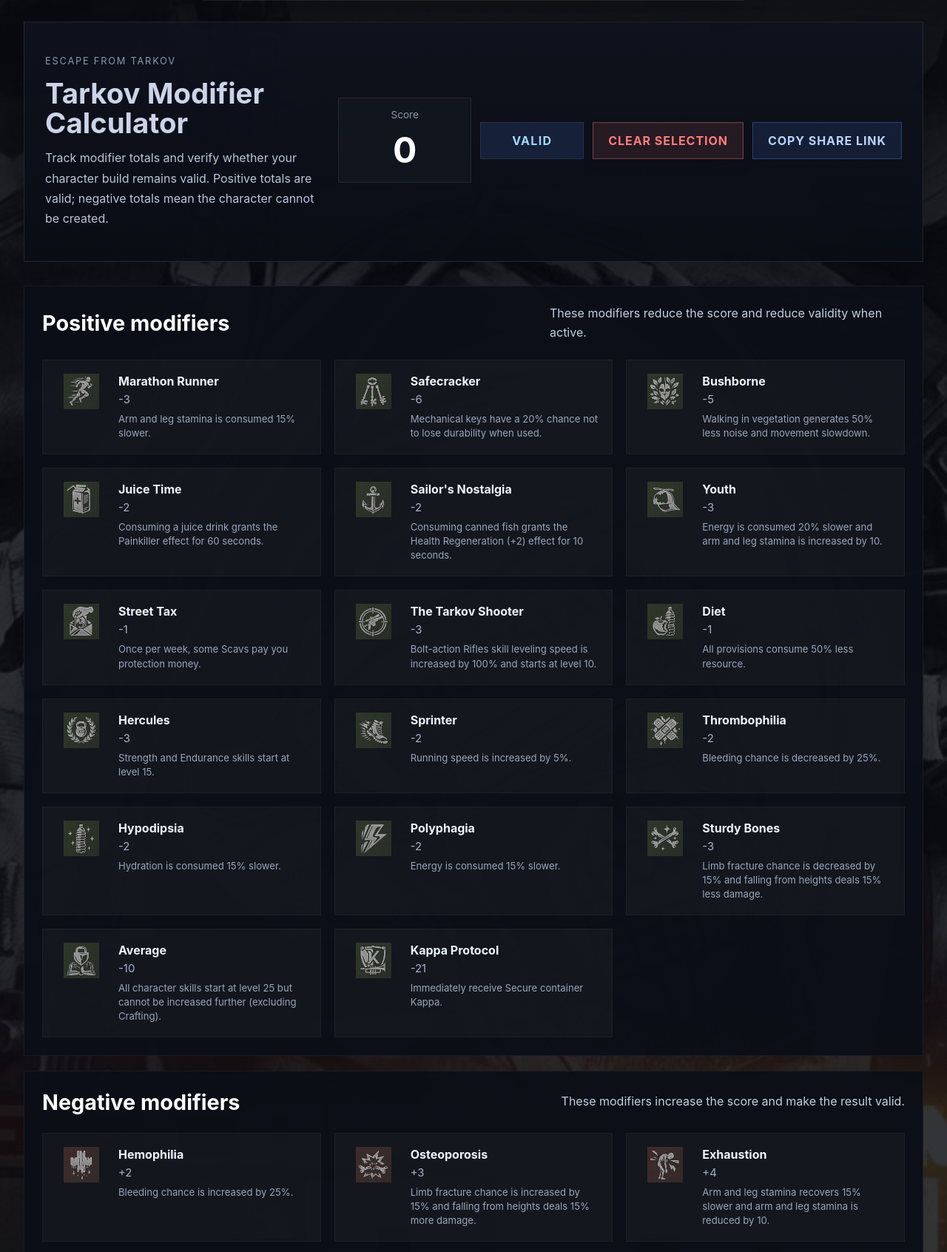
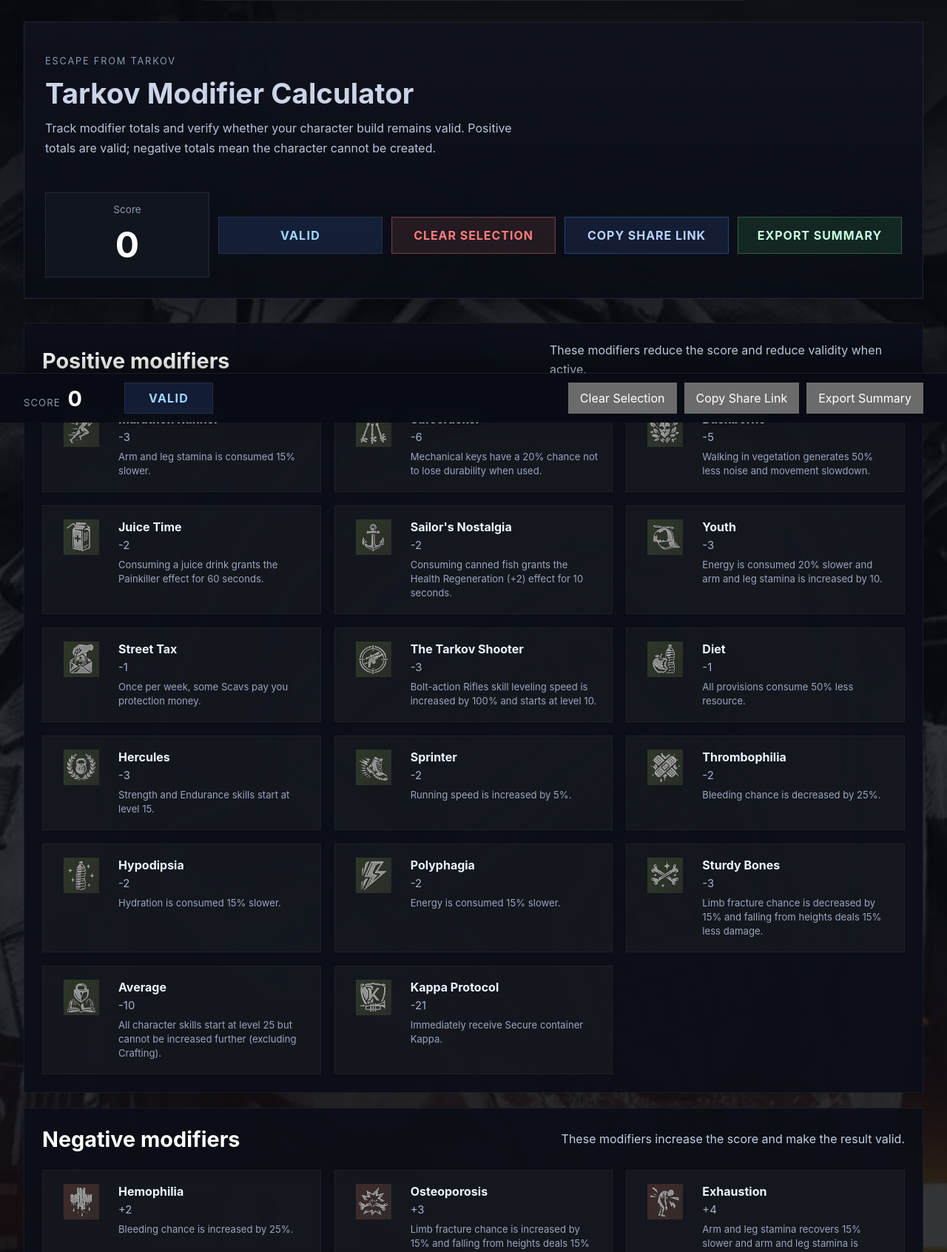
Before and after one commit to badach02/tarkov_modifier_calculator, a FastAPI app: page / in a window 1280 px wide. Shown: the part 229-1921 px from the top of the page at 74% size. Run offline with FastAPI, Linux system fonts and the light colour scheme.

Commit message:
export summary, formatting, bottom bar

```diff
--- a/app.py
+++ b/app.py
@@ -5,7 +5,7 @@
 app = FastAPI()
 app.mount("/static", StaticFiles(directory="static"), name="static")
 templates = Jinja2Templates(directory="templates")
-STATIC_VERSION = "2"
+STATIC_VERSION = "6"
 
 mods = {
     "positive": [
@@ -233,6 +233,14 @@
         context={"mods": mods, "static_version": STATIC_VERSION},
     )
 
+@app.get("/summary")
+def summary(request: Request):
+    return templates.TemplateResponse(
+        request=request,
+        name="summary.html",
+        context={"mods": mods, "static_version": STATIC_VERSION},
+    )
+
 @app.get("/health")
 def health():
     return {"status": "ok", "detail": "application is healthy"}
--- a/static/script.js
+++ b/static/script.js
@@ -76,6 +76,13 @@
 
   statusEl.textContent = valid ? 'VALID' : 'INVALID';
   statusEl.className = `status-pill ${valid ? 'valid' : 'invalid'}`;
+  const bottomScoreEl = document.getElementById('bottom-score');
+  const bottomStatusEl = document.getElementById('bottom-status');
+  if (bottomScoreEl) bottomScoreEl.textContent = total;
+  if (bottomStatusEl) {
+    bottomStatusEl.textContent = valid ? 'VALID' : 'INVALID';
+    bottomStatusEl.className = `status-pill ${valid ? 'valid' : 'invalid'}`;
+  }
   syncModifierStates();
   updateShareUrl();
 }
@@ -87,8 +94,8 @@
   calc();
 }
 
-async function copyShareLink() {
-  const button = document.getElementById('copy-link-btn');
+async function copyShareLink(buttonId = 'copy-link-btn') {
+  const button = document.getElementById(buttonId);
   try {
     await navigator.clipboard.writeText(window.location.href);
     button.textContent = 'Link Copied';
@@ -99,6 +106,22 @@
   }
 }
 
+function exportSummary(buttonId = 'summary-btn') {
+  const button = document.getElementById(buttonId);
+  const selected = document.querySelector('.mod:checked');
+  const score = Number.parseInt(document.getElementById('score').textContent, 10);
+  if (!selected || score < 0) {
+    button.textContent = selected ? 'Build Invalid' : 'Select Modifiers';
+    setTimeout(() => { button.textContent = 'Export Summary'; }, 1600);
+    return;
+  }
+
+  const summaryUrl = new URL('/summary', window.location.origin);
+  const selection = new URL(window.location.href).searchParams.get(SHARE_PARAM);
+  if (selection) summaryUrl.searchParams.set(SHARE_PARAM, selection);
+  window.open(summaryUrl.toString(), '_blank', 'noopener,noreferrer');
+}
+
 restoreFromUrl();
 document.querySelectorAll('.mod').forEach((box) => {
   box.addEventListener('change', calc);
--- a/static/style.css
+++ b/static/style.css
@@ -46,7 +46,7 @@
 .app-shell {
   max-width: 1480px;
   margin: 0 auto;
-  padding: 28px 32px 40px;
+  padding: 28px 32px 150px;
 }
 
 .banner-wrapper {
@@ -68,7 +68,7 @@
 
 .hero-panel {
   display: grid;
-  grid-template-columns: 1fr auto;
+  grid-template-columns: 1fr;
   align-items: center;
   gap: 30px;
   padding: 24px 28px 28px;
@@ -108,10 +108,15 @@
 
 .score-panel {
   display: flex;
+  grid-column: 1 / -1;
   flex-wrap: wrap;
   gap: 12px;
-  justify-content: center;
+  justify-content: stretch;
   align-items: center;
+}
+
+.score-panel > * {
+  flex: 1 1 0;
 }
 
 .score-panel .clear-btn {
@@ -145,6 +150,72 @@
   background: rgba(79, 134, 255, 0.22);
 }
 
+.score-panel .summary-btn {
+  padding: 14px 20px;
+  min-width: 140px;
+  font-weight: 700;
+  text-transform: uppercase;
+  letter-spacing: 0.06em;
+  color: #c8ffe0;
+  background: rgba(74, 211, 122, 0.12);
+  border: 1px solid rgba(74, 211, 122, 0.35);
+}
+
+.score-panel .summary-btn:hover {
+  background: rgba(74, 211, 122, 0.22);
+}
+
+.bottom-status-bar {
+  position: fixed;
+  z-index: 20;
+  right: 0;
+  bottom: 0;
+  left: 0;
+  display: flex;
+  align-items: center;
+  gap: 16px;
+  padding: 12px 32px calc(12px + env(safe-area-inset-bottom));
+  border-top: 1px solid var(--panel-border);
+  background: rgba(9, 12, 20, 0.97);
+  box-shadow: 0 -12px 32px rgba(0, 0, 0, 0.3);
+  backdrop-filter: blur(14px);
+}
+
+.bottom-score {
+  display: flex;
+  align-items: baseline;
+  gap: 10px;
+  min-width: 120px;
+}
+
+.bottom-label {
+  color: var(--text-muted);
+  font-size: 0.82rem;
+  text-transform: uppercase;
+  letter-spacing: 0.08em;
+}
+
+#bottom-score {
+  color: #ffffff;
+  font-size: 1.8rem;
+}
+
+.bottom-status-bar .status-pill {
+  min-width: 120px;
+  padding: 10px 16px;
+}
+
+.bottom-actions {
+  display: flex;
+  flex: 1;
+  justify-content: flex-end;
+  gap: 10px;
+}
+
+.bottom-actions button {
+  padding: 11px 16px;
+}
+
 .score-card,
 .status-pill {
   padding: 14px 20px;
@@ -155,7 +226,7 @@
 }
 
 .score-card {
-  min-width: 180px;
+  min-width: 150px;
 }
 
 .score-card .label {
--- a/templates/index.html
+++ b/templates/index.html
@@ -25,7 +25,8 @@
           </div>
           <div id="status" class="status-pill valid">VALID</div>
           <button type="button" class="clear-btn" onclick="clearModifiers()">Clear Selection</button>
-          <button type="button" id="copy-link-btn" class="copy-btn" onclick="copyShareLink()">Copy Share Link</button>
+          <button type="button" id="copy-link-btn" class="copy-btn" onclick="copyShareLink('copy-link-btn')">Copy Share Link</button>
+          <button type="button" class="summary-btn" onclick="exportSummary('summary-btn')">Export Summary</button>
         </div>
       </header>
 
@@ -85,6 +86,19 @@
 
     </main>
 
+    <aside class="bottom-status-bar" aria-label="Current modifier build status">
+      <div class="bottom-score">
+        <span class="bottom-label">Score</span>
+        <strong id="bottom-score">0</strong>
+      </div>
+      <div id="bottom-status" class="status-pill valid">VALID</div>
+      <div class="bottom-actions">
+        <button type="button" class="clear-btn" onclick="clearModifiers()">Clear Selection</button>
+        <button type="button" id="bottom-copy-link-btn" class="copy-btn" onclick="copyShareLink('bottom-copy-link-btn')">Copy Share Link</button>
+        <button type="button" id="bottom-summary-btn" class="summary-btn" onclick="exportSummary('bottom-summary-btn')">Export Summary</button>
+      </div>
+    </aside>
+
     <script src="/static/script.js?v={{ static_version }}"></script>
   </body>
 </html>
```
Also changed, not shown: other parts of static/style.css (+33 -1 lines), PROJECT_CONTEXT.md (+6 -1 lines), static/summary.css (added, +181 -0 lines), static/summary.js (added, +82 -0 lines), templates/summary.html (added, +49 -0 lines), static/images/shareable_background.jpg (added).
